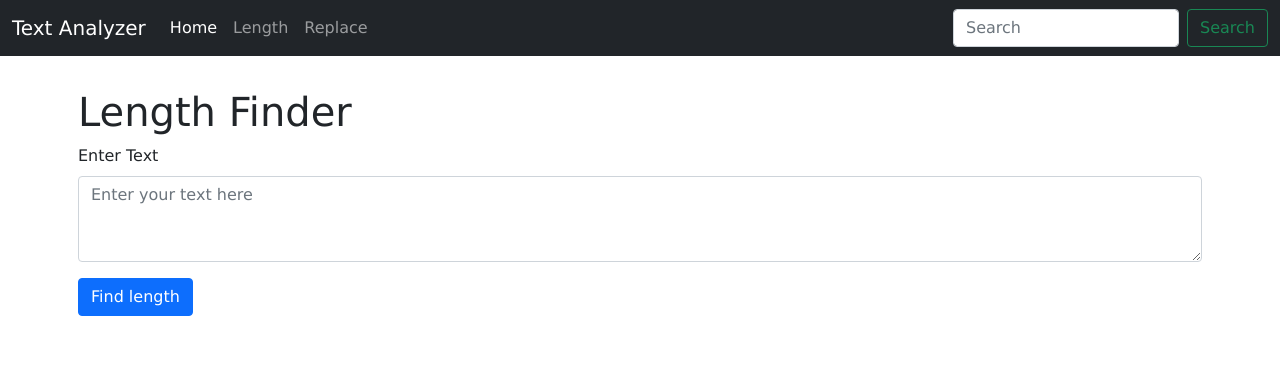
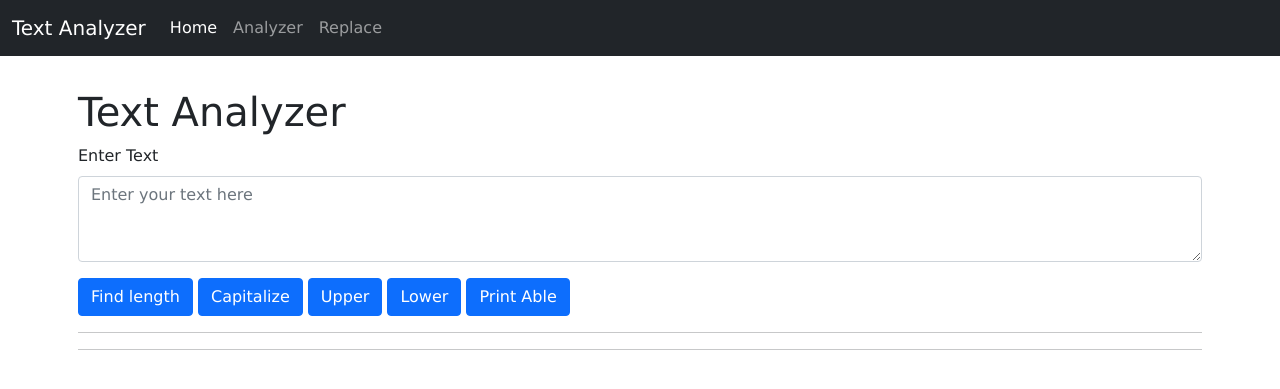
Before and after one commit to bacha-11/textanalyzer, a Flask app: page /find_length in a window 1280 px wide. Shown: the top 389 px of the page. Run offline with Flask 2, Linux system fonts and the light colour scheme.

Commit message:
add capitalize, upper, lower, printable functionality

```diff
--- a/app/routes.py
+++ b/app/routes.py
@@ -15,8 +15,41 @@ def index():
 @app.route('/find_length', methods=['GET', 'POST'])
 def find_length():
     if request.method == 'POST':
-        res = request.form['string']
-        return render_template('string.html', title='Length', res=res)
+        if request.form.get('find_length'):
+            res = request.form['string']
+            return render_template('string.html', title='Length', res=res)
+
+        elif request.form.get('capitalize'):
+            res = request.form['string']
+            return render_template('string.html', cap_str=res)
+            #return redirect(url_for('cap_string', res=res))
+
+        elif request.form.get('upper'):
+            res = request.form['string']
+            text_upper = res.upper()
+            return render_template('string.html', text_upper=text_upper)
+
+        elif request.form.get('lower'):
+            res = request.form['string']
+            text_lower = res.lower()
+            return render_template('string.html', text_upper=text_lower)
+
+        elif request.form.get('encode_text'):
+            res = request.form['string']
+            text_encode = res.encode()
+            return render_template('string.html', text_encode=text_encode)
+
+        elif request.form.get('print'):
+            res = request.form['string']
+            print_able = res.isprintable()
+            return render_template('string.html',  print_able=print_able, print=res)
+    return render_template('string.html')
+
+
+@app.route('/cap_string/<res>', methods=['POST', 'GET'])
+def cap_string(res):
+    if res:
+        return render_template('string.html', cap_str=res)
     return render_template('string.html')
 
 
--- a/app/templates/_nav.html
+++ b/app/templates/_nav.html
@@ -10,16 +10,13 @@
             <a class="nav-link active" aria-current="page" href="{{ url_for('index') }}">Home</a>
           </li>
           <li class="nav-item">
-            <a class="nav-link" href="{{ url_for('find_length') }}">Length</a>
+            <a class="nav-link" href="{{ url_for('find_length') }}">Analyzer</a>
           </li>
           <li class="nav-item">
             <a class="nav-link" href="{{ url_for('word_replace') }}">Replace</a>
           </li>
         </ul>
-        <form class="d-flex">
-          <input class="form-control me-2" type="search" placeholder="Search" aria-label="Search">
-          <button class="btn btn-outline-success" type="submit">Search</button>
-        </form>
+
       </div>
     </div>
   </nav>
--- a/app/templates/index.html
+++ b/app/templates/index.html
@@ -24,7 +24,7 @@ body {
 <section id="home_page" class="text-light text-center">
     <h1 class="p-2">Welcome To Text Analyzer</h1>
     <a href="{{ url_for('find_length') }}">
-        <button type="button" class="btn btn-success "> Find length </button>
+        <button type="button" class="btn btn-success "> Analyzer </button>
     </a>
     <a href="{{ url_for('word_replace') }}">
         <button type="button" class="btn btn-success "> Replace Word </button>
--- a/app/templates/string.html
+++ b/app/templates/string.html
@@ -3,22 +3,34 @@
 {% block content %}
 
 <div class="container p-2 mt-4">
-<h1 >Length Finder</h1>
 
+  <h1 >Text Analyzer</h1>
   <form action="" method="POST">
 
       <div class="mb-3">
           <label for="exampleFormControlTextarea1" class="form-label">Enter Text</label>
-        <textarea class="form-control" name="string" id="exampleFormControlTextarea1" placeholder="Enter your text here " rows="3" required>{{ res }}</textarea>
+          <textarea class="form-control" name="string" id="exampleFormControlTextarea1" placeholder="Enter your text here " rows="3" required>{% if res %}{{ res }}{% elif cap_str %}{{ cap_str }}{% elif text_upper %}{{ text_upper }}{% elif text_lower %}{{ text_lower }}{% elif print_able %}{{ print }}{% endif %}</textarea>
         </div>
-    <button type="submit" class="btn btn-primary">Find length</button>
+      <button type="submit" class="btn btn-primary" name="find_length" value="find_length">Find length</button>
+
+      <button type="submit" class="btn btn-primary" name="capitalize" value="capitalize">Capitalize</button>
+
+      <button type="submit" class="btn btn-primary" name="upper" value="upper">Upper</button>
+
+      <button type="submit" class="btn btn-primary" name="lower" value="lower">Lower</button>
+
+      <button type="submit" class="btn btn-primary" name="print" value="print">Print Able</button>
 
   </form>
 
 
 
 
+
+
+<hr>
 {% if res %}
+
   <p class="text-info bg-dark p-2 mt-2">
       {% if res|length < 70 %}
     Your text ( {{ res.title() }} ) Length is: <b class="text-light">{{ res|length }}</b>
@@ -26,8 +38,27 @@
     Your text Length is: <b class="text-light">{{ res|length }}</b>
     {% endif %}
   </p>
+{% endif %}
+
+
+{% if cap_str %}
+  <p class="text-info bg-dark p-2 mt-2"> {{ cap_str.capitalize() }} </p>
+{% elif text_upper %}
+  <p class="text-info bg-dark p-2 mt-2"> {{ text_upper }} </p>
+{% elif text_lower %}
+  <p class="text-info bg-dark p-2 mt-2"> {{ text_lower }} </p>
+{% elif print_able %}
+  {% if print_able == True %}
+    <p class="text-info bg-dark p-2 mt-2"> Yes the overall text is printed format! </p>
+  {% else %}
+    <p class="text-info bg-dark p-2 mt-2"> No your text can't be printed format! </p>
+  {% endif %}
+
+{% endif %}
+
+<hr>
+
 
 </div>
-{% endif %}
 
 {% endblock %}
```
Also changed, not shown: app/templates/replace.html (+5 -6 lines). Lines whose indentation alone changed are shown as unchanged.
